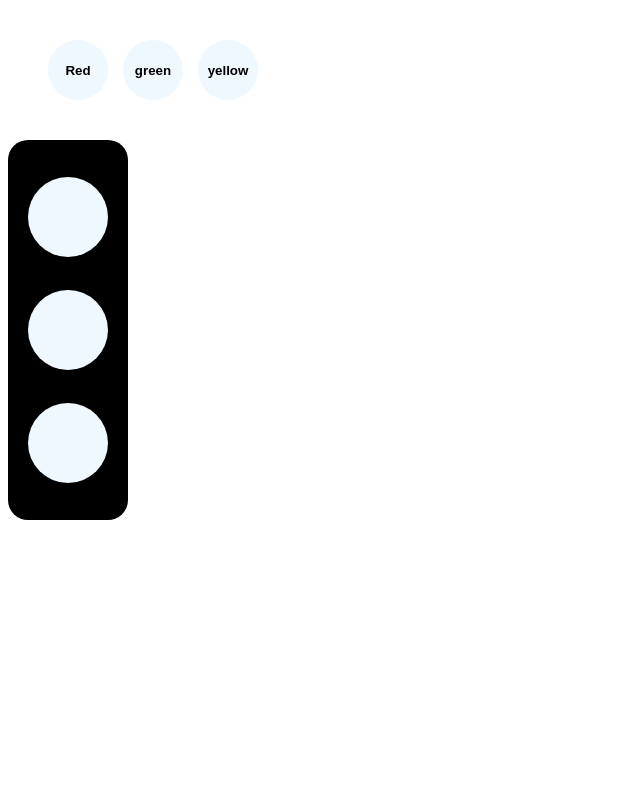
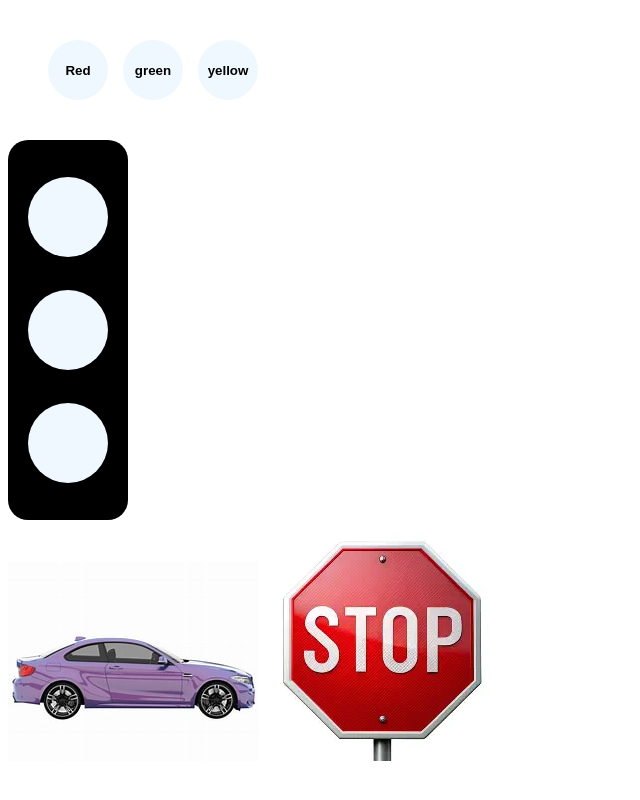
Before and after one commit to MUHAMMADaatirCOADER/trafic-signel, a plain HTML site: page index.html in a window 1280 px wide. Shown: the whole page, without its empty margins (0-640 px from the left). Drawn offline with Linux system fonts and the light colour scheme.

Commit message:
Add car and stop sign images to index.html
Added images for car and stop sign to the traffic light interface.

```diff
--- a/index.html
+++ b/index.html
@@ -17,6 +17,8 @@
         <div class="green" id="green"></div>
         <div class="yellow" id="yellow"></div>
     </div>
+    <img src="car.jpg" alt="" class="car" id="car" style="transition: transform 5s;">
+    <img src="stop-sign.webp" class="stop" id="stop">
     <script src="script.js"></script>
 </body>
 </html>
```
